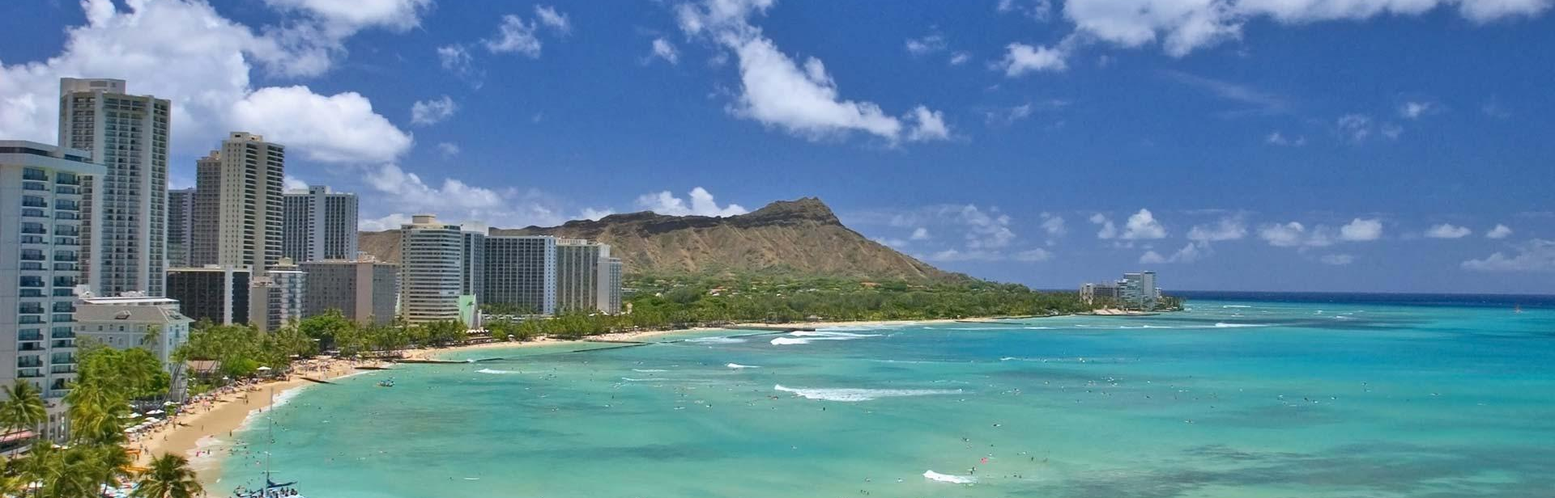
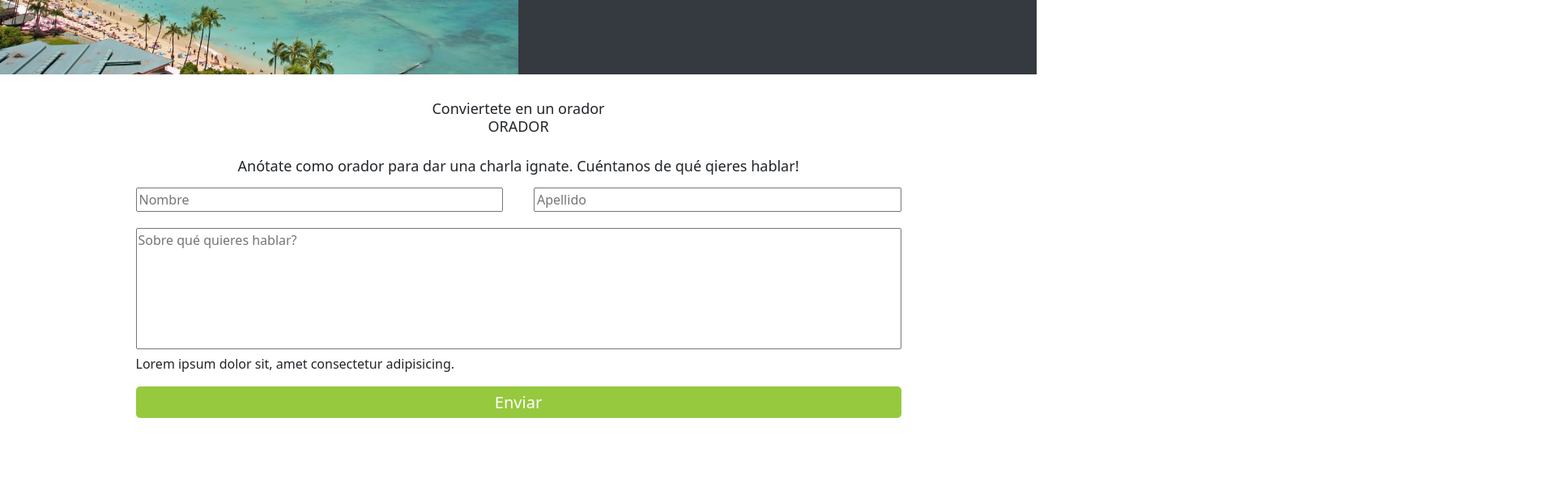
Before and after one commit to Leonel-Villalba/TP-Front-End, a plain HTML site: page index.html in a window 1280 px wide. Shown: the part 1680-2296 px from the top of the page at 81% size, 1920 px wide, since content can reach past the window. After the commit the page ends 2217 px from the top, so only its background shows below. Drawn offline with nearby package versions, Linux system fonts and the light colour scheme.

Commit message:
Cambios 2

```diff
--- a/index.html
+++ b/index.html
@@ -79,17 +79,49 @@
 
         <!-- UBICACIÓN -->
 
-        <section>
-            <div class="conten-ubi">
+        <section class="section-ubi">
+            <div class="content-ubi">
                 <div class="img-ubi">
-                    <img src="/img/honolulu.jpg" alt="">
+                    <img src="/img/honolulu.jpg" alt="Lugar" width="100%">
                 </div>
                 <div class="text-ubi">
                     <h2>Bs As - Octubre</h2>
-                    <p>Lorem ipsum dolor sit amet consectetur adipisicing elit. Labore voluptas repellat, nihil, nam dolore fugit magnam debitis tenetur accusantium rem libero. Itaque ex laboriosam voluptatibus unde dolores necessitatibus eveniet quod. </p>
-                    <button type="button">Conoce más</button>
+                    <p>Lorem ipsum dolor sit amet consectetur adipisicing elit. Labore voluptas repellat, nihil, nam dolore fugit magnam debitis tenetur accusantium rem libero. Itaque ex laboriosam voluptatibus unde dolores necessitatibus eveniet quod. Lorem ipsum dolor sit amet, consectetur adipisicing elit. Voluptatum sapiente saepe voluptatem, laboriosam mollitia consectetur doloremque commodi corporis facere ut nobis delectus perspiciatis quidem reiciendis sed nostrum magni quos rem. </p>
+                    <button type="button" class="btn btn-outline-light">Conoce más</button>
                 </div>
             </div>
+        </section>
+
+        <!-- FORMULARIO -->
+
+        <section class="section-form">
+            <h1 class="title">Conviertete en un orador <br> ORADOR </h1>
+            <form action="submit">
+                <fieldset>
+                    <legend>Anótate como orador para dar una charla ignate. Cuéntanos de qué qieres hablar!</legend>
+
+                    <div class="contenedor">
+
+                        <div class="top">
+                            <input type="text" placeholder="Nombre">
+                            <input type="text" placeholder="Apellido">
+                        </div>
+
+                        <div class="bottom">
+                            <textarea cols="100" rows="6" placeholder="Sobre qué quieres hablar?"></textarea>
+                        </div>
+
+                        <p>Lorem ipsum dolor sit, amet consectetur adipisicing.</p>
+
+                        <button type="submit" class="btn-form">Enviar</button>
+
+                    </div>
+
+                </fieldset>
+
+            </form>
+
+
         </section>
 
 
--- a/styles.css
+++ b/styles.css
@@ -91,4 +91,81 @@ header::after {
 
 .title{
     font-size: 18px;
+    display: flex;
+    justify-content: center;
+    align-items: center;
+    text-align: center;
 }
+
+
+ /* UBICACION  */
+
+.section-ubi{
+    margin-top: 2rem;
+}
+
+.content-ubi{
+    display: flex;
+
+}
+
+.text-ubi{
+    background-color: rgb(53, 58, 64);
+    color: #ffff;
+    padding: 1rem;
+    width: 50%;
+}
+
+.img-ubi{
+    max-width: 100%;
+    width: 50%;
+    height: auto;
+}
+
+/* FORMULARIO */
+
+form{
+    display: flex;
+    justify-content: center;
+    align-items: center;
+    margin: 25px 0 20px 0;
+}
+
+legend{
+    display: flex;
+    justify-content: center;
+    font-size: 18px;
+    font-weight: none;
+}
+
+.section-form{
+    margin-top: 2rem;
+}
+
+textarea{
+    resize: none;
+}
+
+.contenedor{
+    display: flex;
+    flex-direction: column;
+}
+
+.top{
+    display: flex;
+    justify-content: space-between;
+    margin: 5px 0 20px 0;
+}
+.top > input{
+    width: 48%;
+}
+
+.btn-form{
+    background-color: rgb(150, 201, 62);
+    border: none;
+    border-radius: 5px;
+    height: 2.4rem;
+    color: #ffff;
+    font-size: 20px;
+    text-align: center;
+}
```
